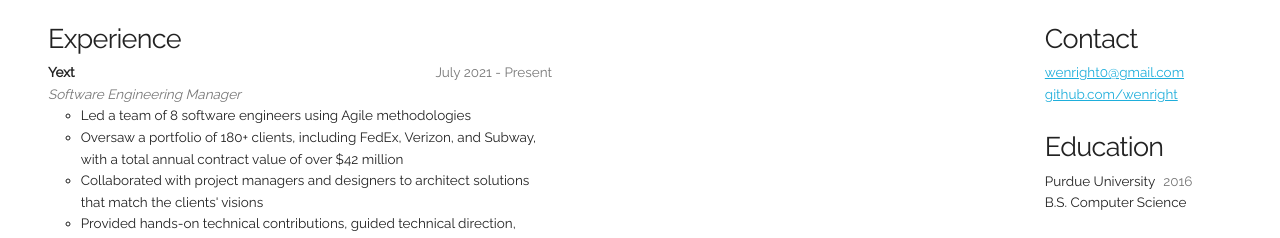
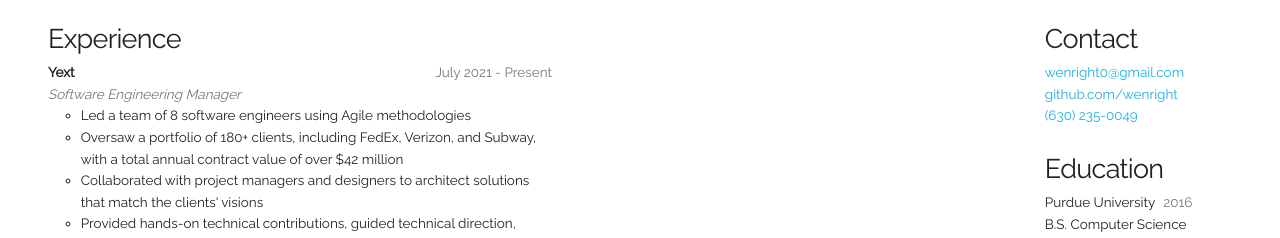
Before and after one commit to wenright/resume, a website: page index.html in a window 1280 px wide. Shown: the part 99-337 px from the top of the page. Drawn offline with nearby package versions, Linux system fonts and the light colour scheme.

Commit message:
remove link underline

```diff
--- a/css/custom.css
+++ b/css/custom.css
@@ -112,3 +112,7 @@ hr {
   display: flex;
   flex-direction: column;
 }
+
+a {
+  text-decoration: none;
+}
--- a/index.html
+++ b/index.html
@@ -100,6 +100,7 @@
 			<p>
 				<a href="mailto:wenright0@gmail.com">wenright0@gmail.com</a> <br>
 				<a href="https://github.com/wenright">github.com/wenright</a> <br>
+				<a href="tel:6302350049">(630) 235-0049</a> <br>
 			</p>
 
 			<h4>Education</h4>
```
Also changed, not shown: 1 other file.
